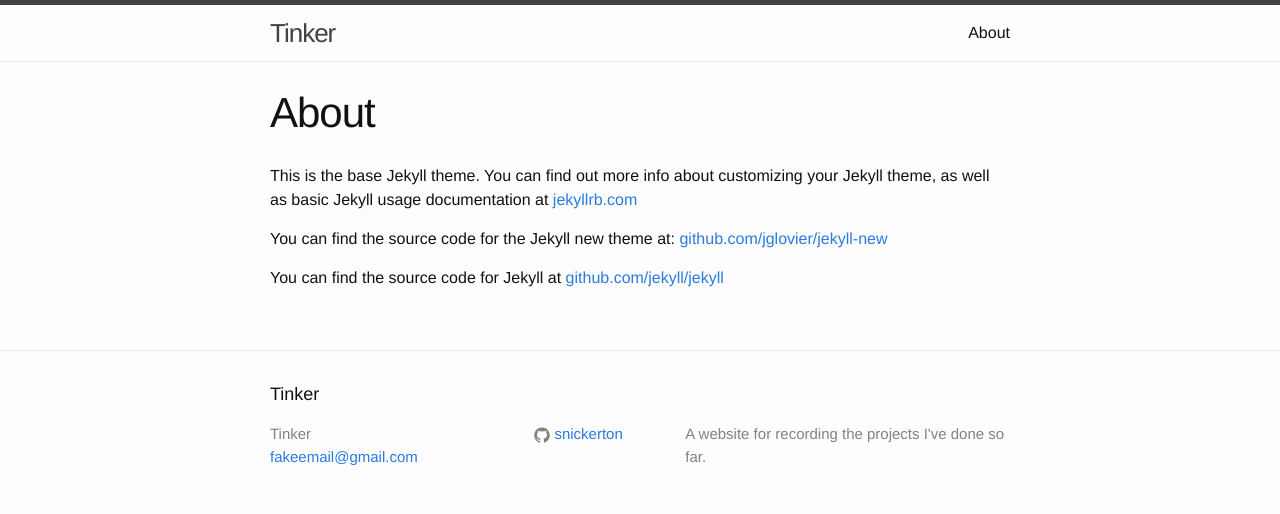
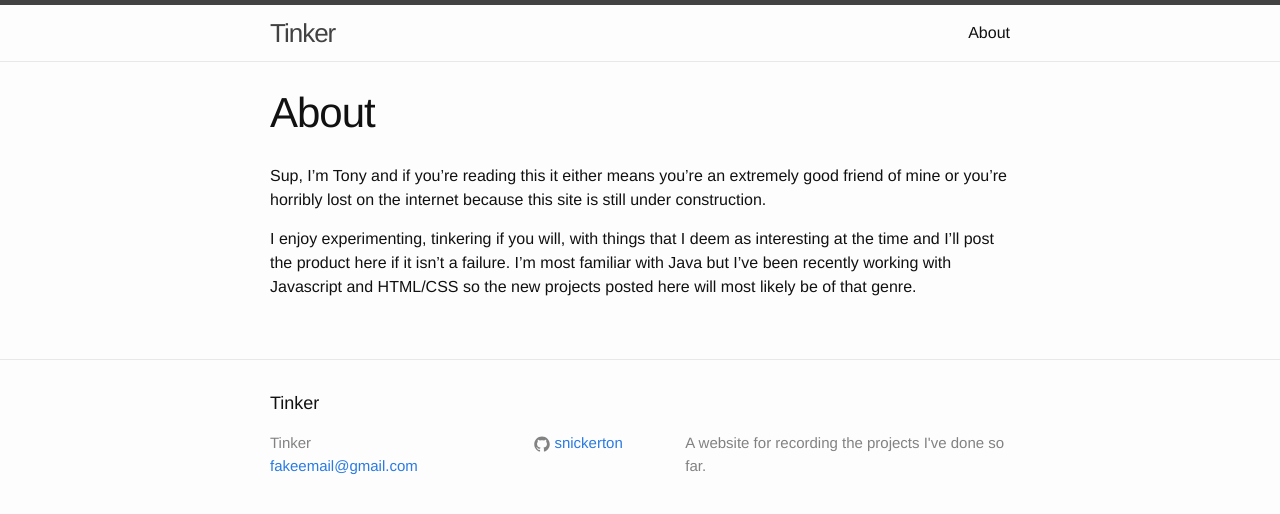
Before and after one commit to snickerton/snickerton.github.legacy, a Jekyll site: the page built from about.md, in a window 1280 px wide. Shown: the top 514 px of the page. Built offline with Jekyll 4.4.1, drawn with Linux system fonts in a browser that asks for light colours.

Commit message:
Update about.md

```diff
--- a/about.md
+++ b/about.md
@@ -4,8 +4,8 @@
 permalink: /about/
 ---
 
-This is the base Jekyll theme. You can find out more info about customizing your Jekyll theme, as well as basic Jekyll usage documentation at [jekyllrb.com](http://jekyllrb.com/)
+Sup, I'm Tony and if you're reading this it either means you're an extremely good friend of mine
+or you're horribly lost on the internet because this site is still under construction.
 
-You can find the source code for the Jekyll new theme at: [github.com/jglovier/jekyll-new](https://github.com/jglovier/jekyll-new)
-
-You can find the source code for Jekyll at [github.com/jekyll/jekyll](https://github.com/jekyll/jekyll)
+I enjoy experimenting, tinkering if you will, with things that I deem as interesting at the time and I'll
+post the product here if it isn't a failure. I'm most familiar with Java but I've been recently working with Javascript and HTML/CSS so the new projects posted here will most likely be of that genre.
```
